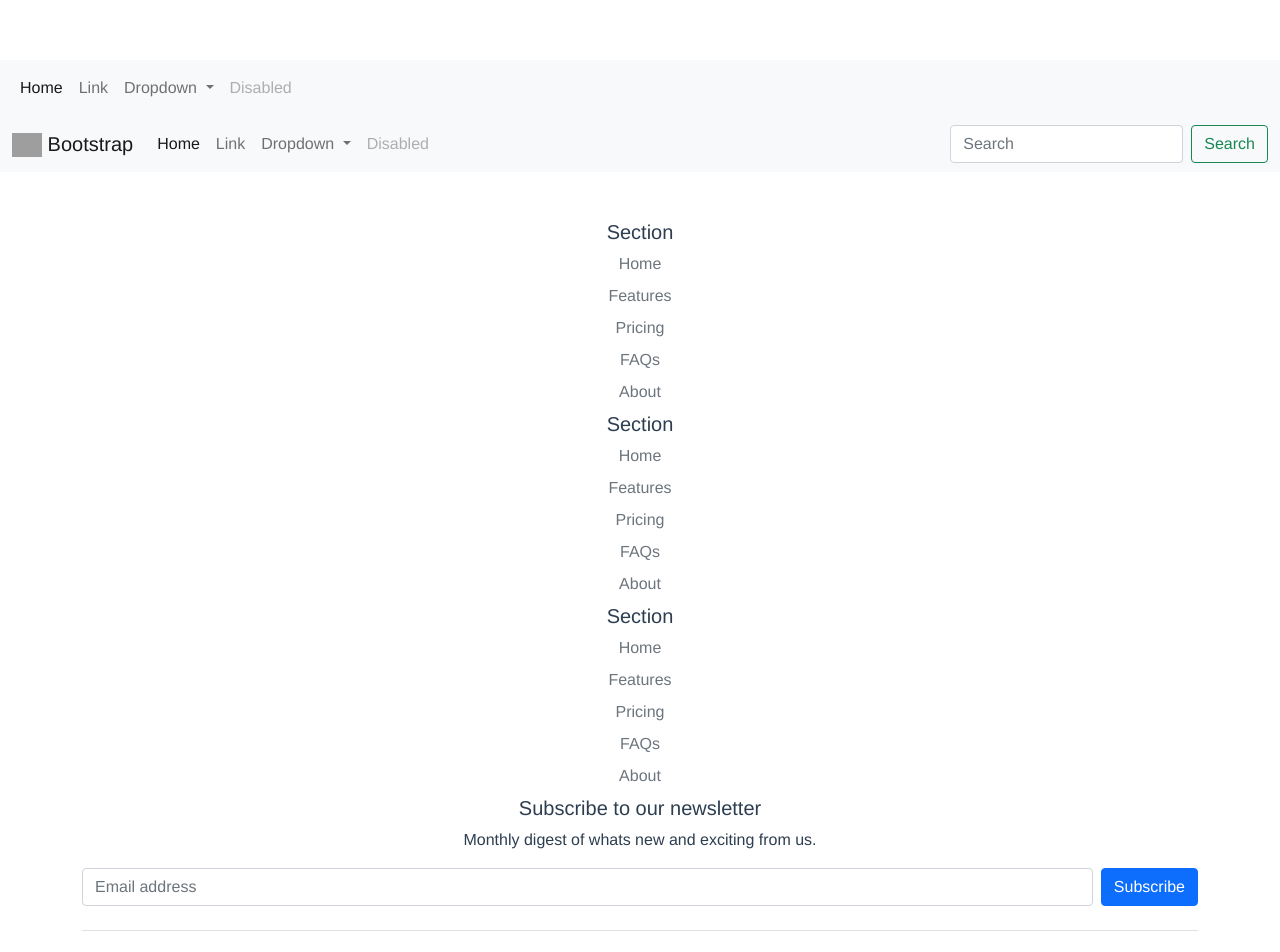
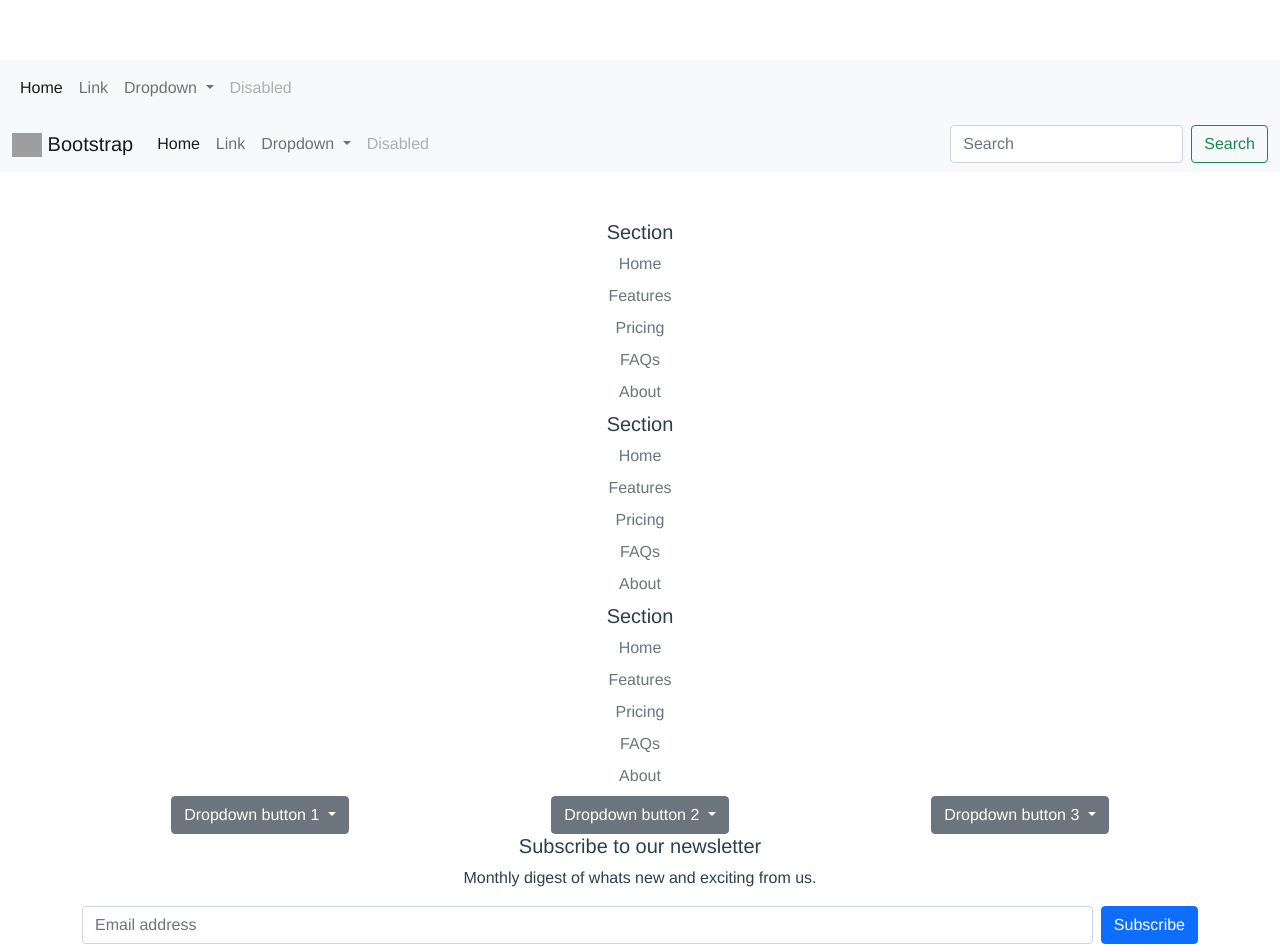
Before and after one commit to forbelieveme/laika-test-view, a Vue app: page / in a window 1280 px wide. Shown: the top 952 px of the page. Built offline with nearby package versions, Linux system fonts and the light colour scheme; grey boxes are pictures that could not be loaded.

Commit message:
Inserta los elemntos de informacion para vistas de pantalla pequena

```diff
--- a/src/components/Footer.vue
+++ b/src/components/Footer.vue
@@ -2,6 +2,9 @@
   <div class="container">
     <footer class="py-5">
       <div class="row">
+        <!-- *********************** -->
+        <!-- Hidden in small screens -->
+        <!-- *********************** -->
         <div class="col-12 d-none d-sm-block">
           <h5>Section</h5>
           <ul class="nav flex-column">
@@ -65,6 +68,71 @@
           </ul>
         </div>
 
+        <!-- *********************** -->
+        <!-- Hidden in small screens -->
+        <!-- *********************** -->
+
+        <!-- *********************** -->
+        <!-- Hidden in large screens -->
+        <!-- *********************** -->
+        <div class="col">
+          <div class="dropdown">
+            <button
+              class="btn btn-secondary dropdown-toggle"
+              type="button"
+              id="dropdownMenuButton1"
+              data-bs-toggle="dropdown"
+              aria-expanded="false"
+            >
+              Dropdown button 1
+            </button>
+            <ul class="dropdown-menu" aria-labelledby="dropdownMenuButton1">
+              <li><a class="dropdown-item" href="#">Action</a></li>
+              <li><a class="dropdown-item" href="#">Another action</a></li>
+              <li><a class="dropdown-item" href="#">Something else here</a></li>
+            </ul>
+          </div>
+        </div>
+        <div class="col">
+          <div class="dropdown">
+            <button
+              class="btn btn-secondary dropdown-toggle"
+              type="button"
+              id="dropdownMenuButton1"
+              data-bs-toggle="dropdown"
+              aria-expanded="false"
+            >
+              Dropdown button 2
+            </button>
+            <ul class="dropdown-menu" aria-labelledby="dropdownMenuButton1">
+              <li><a class="dropdown-item" href="#">Action</a></li>
+              <li><a class="dropdown-item" href="#">Another action</a></li>
+              <li><a class="dropdown-item" href="#">Something else here</a></li>
+            </ul>
+          </div>
+        </div>
+        <div class="col">
+          <div class="dropdown">
+            <button
+              class="btn btn-secondary dropdown-toggle"
+              type="button"
+              id="dropdownMenuButton1"
+              data-bs-toggle="dropdown"
+              aria-expanded="false"
+            >
+              Dropdown button 3
+            </button>
+            <ul class="dropdown-menu" aria-labelledby="dropdownMenuButton1">
+              <li><a class="dropdown-item" href="#">Action</a></li>
+              <li><a class="dropdown-item" href="#">Another action</a></li>
+              <li><a class="dropdown-item" href="#">Something else here</a></li>
+            </ul>
+          </div>
+        </div>
+        <!-- *********************** -->
+        <!-- Hidden in large screens -->
+        <!-- *********************** -->
+
         <div class="col-12">
           <form>
             <h5>Subscribe to our newsletter</h5>
```
